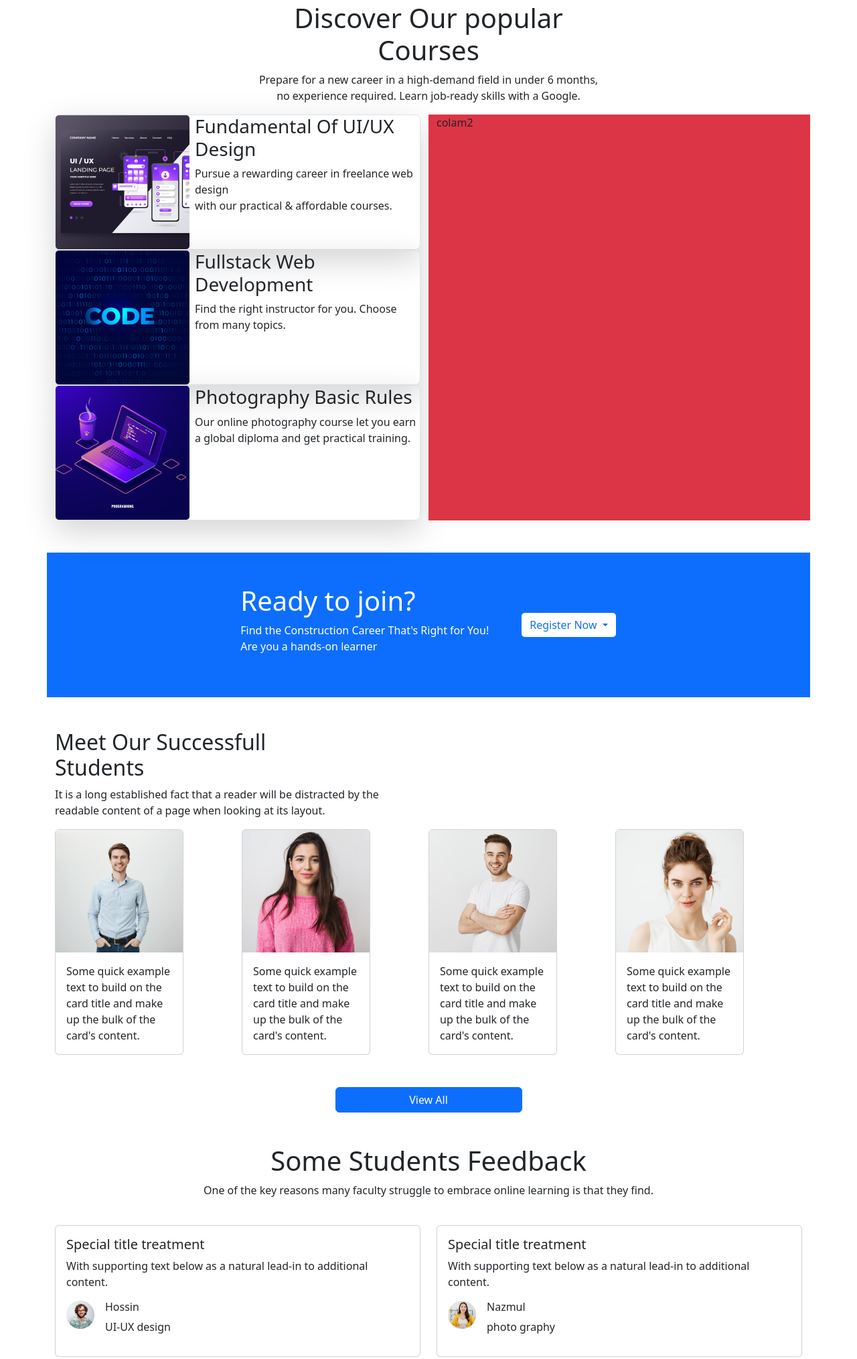
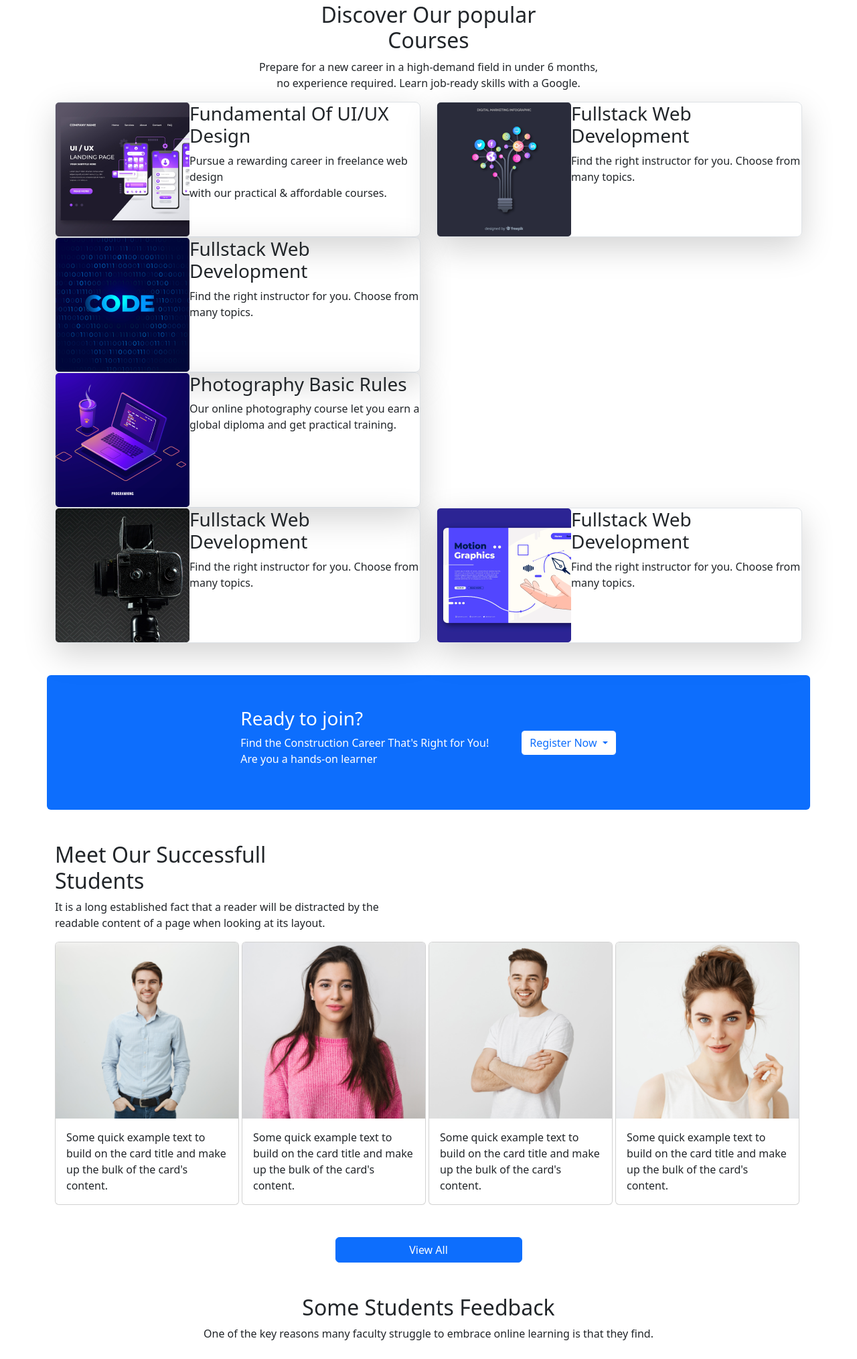
Before and after one commit to ashr-aful007/EdTech, a plain HTML site: page index.html in a window 1280 px wide. Shown: the part 767-2796 px from the top of the page at 67% size. Drawn offline with nearby package versions, Linux system fonts and the light colour scheme.

Commit message:
add text and replace lorem

```diff
--- a/index.html
+++ b/index.html
@@ -6,8 +6,12 @@
     <title>pro Edu</title>
     <!-- bootstrap link cdn -->
     <link href="https://cdn.jsdelivr.net/npm/bootstrap@5.2.0/dist/css/bootstrap.min.css" rel="stylesheet" integrity="sha384-gH2yIJqKdNHPEq0n4Mqa/HGKIhSkIHeL5AyhkYV8i59U5AR6csBvApHHNl/vI1Bx" crossorigin="anonymous">
-    <!-- add favicon -->
+    <!-- fonts awsome -->
+    <script src="https://kit.fontawesome.com/1f140e05b4.js" crossorigin="anonymous"></script>
+     <!-- add favicon -->
     <link rel="icon" type="image/x-icon" href="images/cover/favicon.png">
+    <!-- custom css add -->
+    <link rel="stylesheet" href="style.css">
   </head>
   <body>
     <!-- nav section start -->
@@ -100,55 +104,87 @@
             </div>
           </section>
            <!-- slider section end -->
-           <!-- corses deading -->
+           <!-- corses intro section -->
            <div class="text-center mt-5 sm-fs-4">
-            <h1 class="">Discover Our popular<br>Courses</h1>
+            <h2 class="">Discover Our popular<br>Courses</h2>
             <p>Prepare for a new career in a high-demand field in under 6 months,<br> no experience required. Learn job-ready skills with a Google.</p>
            </div>
-           <!-- corses section -->
+           <!--left side corses section -->
            <section class="container mt-3">
             <div class="row">
-              <div class="col-md-6 col-sm-4 col-lg-6">
+              <div class=" col-md-6 col-sm-4 col-lg-6">
                 <!-- corses 1 -->
-                <div class="d-flex border shadow-lg rounded rounded-3 gx-1">
+                <div class="d-flex border shadow-lg rounded rounded-3 gx-1 gy-3">
                   <div class="">
                     <img src="images/course/course-1.png" alt="">
                   </div>
-                  <div class="ms-2">
+                  <div class="ms-auto">
                     <h3>Fundamental Of UI/UX Design</h3>
                     <p>Pursue a rewarding career in freelance web design<br>with our practical & affordable courses.</p>
                   </div>
                 </div>
-                <div class="d-flex border shadow-lg rounded rounded-3 gx-1">
+                <div class="d-flex border shadow-lg rounded rounded-3 gx-1 gy-3">
                   <div>
                     <img src="images/course/course-2.png" alt="">
                   </div>
-                  <div class="ms-2">
+                  <div class="ms-auto">
                     <h3>Fullstack Web Development</h3>
                     <p>Find the right instructor for you. Choose from many topics.</p>
                   </div>
                 </div>
-                <div class="d-flex border shadow-lg rounded rounded-3 gx-1">
+                <div class="d-flex border shadow-lg rounded rounded-3 gx-1 gy-3">
                   <div>
                     <img src="images/course/course-3.png" alt="">
                   </div>
-                  <div class="ms-2">
+                  <div class="ms-auto">
                     <h3>Photography Basic Rules</h3>
                     <p>Our online photography course let you earn a global diploma and get practical training.</p>
                   </div>
                 </div>
               </div>
-              <div class="col-md-6 bg-danger">
-                colam2
+              <!-- right corses sight section -->
+              <div class=" col-md-6 col-sm-4 col-lg-6">
+                <div class="d-flex border shadow-lg rounded rounded-3 ">
+                  <div>
+                    <img src="images/course/course-4.png" alt="">
+                  </div>
+                  <div class="ms-auto">
+                    <h3>Fullstack Web Development</h3>
+                    <p>Find the right instructor for you. Choose from many topics.</p>
+                  </div>
+                </div>
+              </div>
+              <div class="col-md-6 col-sm-4 col-lg-6">
+                <div class="d-flex border shadow-lg rounded rounded-3 ">
+                  <div>
+                    <img src="images/course/course-5.png" alt="">
+                  </div>
+                  <div class="ms-auto">
+                    <h3>Fullstack Web Development</h3>
+                    <p>Find the right instructor for you. Choose from many topics.</p>
+                  </div>
+                </div>
+              </div>
+              <div class="col-md-6 col-sm-4 col-lg-6">
+                <div class="d-flex border shadow-lg rounded rounded-3 ">
+                  <div>
+                    <img src="images/course/course-6.png" alt="">
+                  </div>
+                  <div class="ms-auto">
+                    <h3>Fullstack Web Development</h3>
+                    <p>Find the right instructor for you. Choose from many topics.</p>
+                  </div>
+                </div>
               </div>
             </div>
            </section>
-           <section class="container bg-primary h-100 w-auto mt-5 pt-5 pb-5">
+<!-- corse section end --------------x---------------------->
+           <section class="container bg-primary h-100 w-auto mt-5 pt-5 pb-5 rounded rounded-2">
             <div class="row">
               <div class="col">
                 <div class="join-section d-flex gap-5 justify-content-center align-items-center">
                   <div class="text-white">
-                    <h1>Ready to join?</h1>
+                    <h3>Ready to join?</h3>
                     <p class="fs-6">Find the Construction Career That's Right for You!<br> Are you a hands-on learner</p>
                   </div>
                   <div class="dropdown">
@@ -173,35 +209,39 @@
                   readable content of a page when looking at its layout.</p>
             </div>
             <!-- intro section end -->
-            <!-- success ful student fsection -->
+            <!-- success ful student section -->
            <section class="container">
             <div class="row w-100 gx-1 gy-1 gap-0" >
-              <div class="col col-md-6 col-lg-3">
-                <div class="card" style="width: 12rem;">
+              <!-- student-1 -->
+              <div class=" col-md-6 col-lg-3 col-sm-12">
+                <div class="card h-auto w-auto" style="width: 14rem;">
                   <img class="img-fluid" src="images/student/student-1.png" class="card-img-top" alt="...">
                   <div class="card-body">
                     <p class="card-text">Some quick example text to build on the card title and make up the bulk of the card's content.</p>
                   </div>
                 </div>
               </div>
-              <div class="col col-md-6 col-lg-3">
-                <div class="card" style="width: 12rem;">
+              <!-- student-2 -->
+              <div class="col-md-6 col-lg-3 col-sm-12">
+                <div class="card h-auto w-auto" style="width: 14rem;">
                   <img class="img-fluid" src="images/student/student-2.png" class="card-img-top" alt="...">
                   <div class="card-body">
                     <p class="card-text">Some quick example text to build on the card title and make up the bulk of the card's content.</p>
                   </div>
                 </div>
               </div>
-              <div class="col col-md-6 col-lg-3">
-                <div class="card" style="width:12rem;">
+               <!-- student-3 -->
+              <div class="col-md-6 col-lg-3 col-sm-12">
+                <div class="card h-auto w-auto" style="width:14rem;">
                   <img class="img-fluid" src="images/student/student-3.png" class="card-img-top" alt="...">
                   <div class="card-body">
                     <p class="card-text">Some quick example text to build on the card title and make up the bulk of the card's content.</p>
                   </div>
                 </div>
               </div>
-              <div class="col col-md-6 col-lg-3">
-                <div class="card position-relative" style="width:12rem;">
+               <!-- student-4-->
+              <div class="col-md-6 col-lg-3 col-sm-12">
+                <div class="card  h-auto w-auto" style="width:14rem;">
                   <img class="img-fluid" src="images/student/student-4.png" class="card-img-top" alt="...">
                   <div class="card-body">
                     <p class="card-text">Some quick example text to build on the card title and make up the bulk of the card's content.</p>
@@ -216,17 +256,17 @@
           </section>
           <!-- feedback section -->
           <div class="text-center mt-5">
-          <h1>Some Students Feedback</h1>
+          <h2>Some Students Feedback</h2>
           <p>One of the key reasons many faculty struggle to embrace online learning is that they find.</p>
          </div>
-          <!-- feedback section end -->
           <section class="container mt-4">
             <div class="row">
+               <!-- feedback section student 1-->
               <div class="col-sm-6 mt-3">
                 <div class="card">
                   <div class="card-body">
-                    <h5 class="card-title">Special title treatment</h5>
-                    <p class="card-text">With supporting text below as a natural lead-in to additional content.</p>
+                    <img src="images/comma.png" alt="">
+                    <p class="card-text">“Good to be updated on the changes that have taken place. Top marks for the instructor.” “Overall the course is going to be very useful in my day to day job.” “Really well done;</p>
                     <div class="d-flex gap-3 my-0">
                       <div>
                       <img src="images/student/student-5.png" alt="">
@@ -239,11 +279,12 @@
                 </div>
               </div>
             </div>
+             <!-- feedback section student 2-->
               <div class="col-sm-6 mt-3">
                 <div class="card">
                   <div class="card-body">
-                    <h5 class="card-title">Special title treatment</h5>
-                    <p class="card-text">With supporting text below as a natural lead-in to additional content.</p>
+                    <img src="images/comma.png" alt="">
+                    <p class="card-text">“Good to be updated on the changes that have taken place. Top marks for the instructor.” “Overall the course is going to be very useful in my day to day job.” “Really well done;</p>
                     <div class="d-flex gap-3 my-0">
                       <div>
                       <img src="images/student/student-6.png" alt="">
@@ -258,7 +299,7 @@
               </div>
             </div>
           </section>
-          <!-- student comment section end -->
+          <!-- feedback section end -->
           <!-- Q and A section -->
           <div class="text-center mt-5">
             <h2>Frequently Asked Questions</h2>
@@ -351,6 +392,25 @@
             </div>
           </div>
           </section>
+           <!-- companies section end -->
+           <!-- footer section -->
+           <footer class="container-fluid bg-black mt-5">
+            <div class="d-flex align-items-center justify-content-center flex-column">
+            <div class="text-white text-center pt-5">
+              <h3>pro Edu</h3>
+              <p>
+                Office 41, Zawaya Buildin, Ghala Muscat,<br>
+                  Sultanate of Oman<br>
+                  Privacy Ploicy | Terms of use<br>
+              </p>
+             </div>
+             <div class="pb-5">
+              <a href="www.facebook.com"><i class="fa-brands fa-facebook"></i></a>
+              <a href="www.instagram.com"><i class="fa-brands fa-instagram"></i></a>
+              <a href="www.youtube.com"><i class="fa-brands fa-youtube"></i></a>
+            </div>
+            </div>
+           </footer>
     <script src="https://cdn.jsdelivr.net/npm/bootstrap@5.2.0/dist/js/bootstrap.bundle.min.js" integrity="sha384-A3rJD856KowSb7dwlZdYEkO39Gagi7vIsF0jrRAoQmDKKtQBHUuLZ9AsSv4jD4Xa" crossorigin="anonymous"></script>
   </body>
 </html>
--- a/style.css
+++ b/style.css
@@ -0,0 +1,4 @@
+.fa-brands{
+    color: aliceblue;
+    gap: 5px;
+}
```
